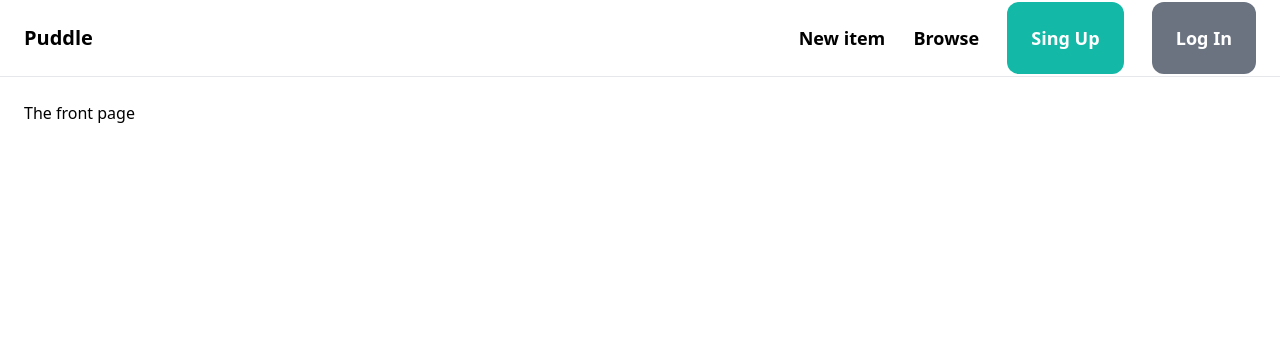
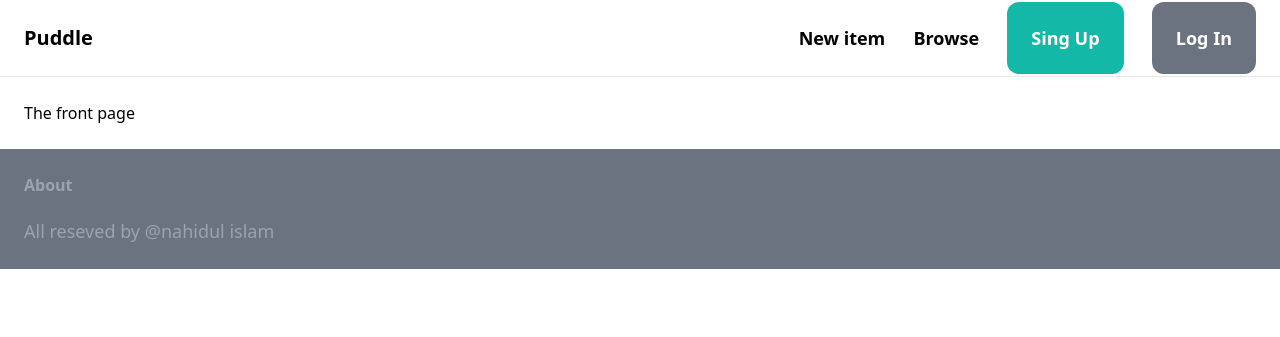
Before and after one commit to reflection4046/Django, a Django app: page / in a window 1280 px wide. Shown: the top 337 px of the page. Run offline with Django 4.2, Linux system fonts and the light colour scheme; some libraries are stand-ins or nearby versions.

Commit message:
footer add

```diff
--- a/puddle/core/templates/core/base.html
+++ b/puddle/core/templates/core/base.html
@@ -36,5 +36,12 @@
 
 
         </div>
+        <footer class="py-6 px-6 flex justify-between bg-gray-500">
+            <div class="w-2/3 pr-10">
+                <h3 class="mb-5 font-semibold text-gray-400">About</h3>
+
+                <p class="text-lg text-gray-400">All reseved by @nahidul islam</p>
+            </div>
+        </footer>
     </body>
 </html>
```
